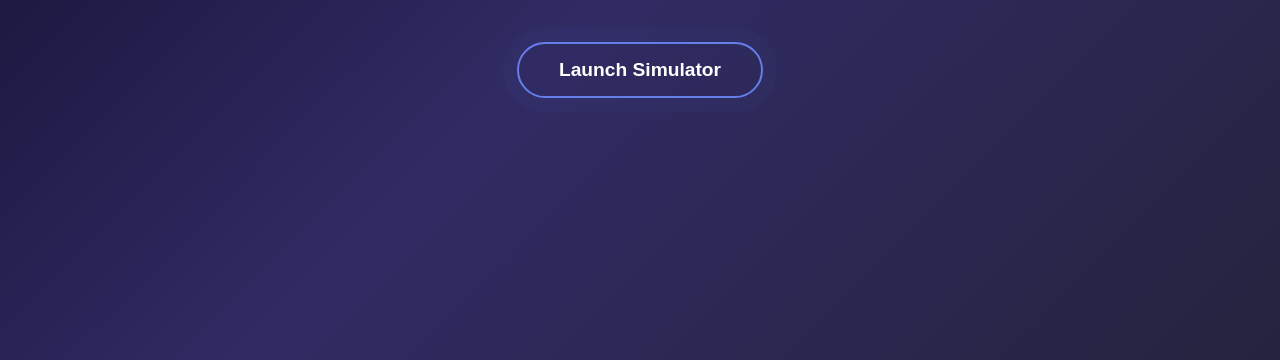
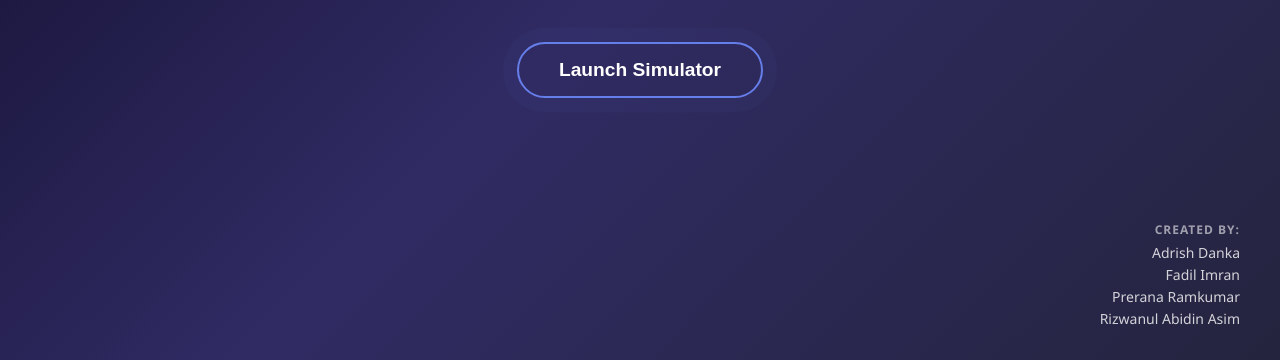
Before and after one commit to Prk10/COE341_Simulator_Assembler, a plain HTML site: page index.html in a window 1280 px wide. Shown: the part 439-799 px from the top of the page. Drawn offline with nearby package versions, Linux system fonts and the light colour scheme.

Commit message:
Added Names

```diff
--- a/index.html
+++ b/index.html
@@ -17,6 +17,16 @@
             <h1 class="intro-title">Welcome to<br>Mano's Basic Computer Simulator</h1>
             <p class="intro-subtitle">COE 341 Project</p>
             <button id="launch-btn" onclick="launchSimulator()">Launch Simulator</button>
+        </div>
+
+        <div class="intro-credits">
+            <p>Created by:</p>
+            <ul>
+                <li>Adrish Danka</li>
+                <li>Fadil Imran</li>
+                <li>Prerana Ramkumar</li>
+                <li>Rizwanul Abidin Asim</li>
+            </ul>
         </div>
     </div>
 
--- a/styles.css
+++ b/styles.css
@@ -1,4 +1,4 @@
-/* styles.css - Mano's Basic Computer Simulator Styles */
+/* Basic Computer Simulator Styles */
 
 * {
     margin: 0;
@@ -48,6 +48,48 @@ header p {
     display: flex;
     flex-direction: column;
     gap: 20px;
+}
+
+/* Ensure the parent overlay allows absolute positioning */
+#intro-overlay {
+    position: fixed; /* or absolute */
+    top: 0;
+    left: 0;
+    width: 100%;
+    height: 100%;
+    /* Keep your existing background/flex styles here */
+}
+
+/* Styles for the credits container */
+.intro-credits {
+    position: absolute;
+    bottom: 30px;  /* Distance from bottom */
+    right: 40px;   /* Distance from right */
+    text-align: right;
+    color: rgba(255, 255, 255, 0.8); /* White with slight transparency */
+    font-family: 'Segoe UI', Tahoma, Geneva, Verdana, sans-serif; /* Match your theme */
+    font-size: 14px;
+    z-index: 100; /* Ensures it sits on top of background */
+}
+
+.intro-credits p {
+    margin: 0 0 5px 0;
+    font-weight: bold;
+    text-transform: uppercase;
+    letter-spacing: 1px;
+    font-size: 12px;
+    opacity: 0.7;
+}
+
+.intro-credits ul {
+    list-style: none;
+    padding: 0;
+    margin: 0;
+}
+
+.intro-credits li {
+    margin-bottom: 3px;
+    font-weight: 500;
 }
 
 .section {
```
